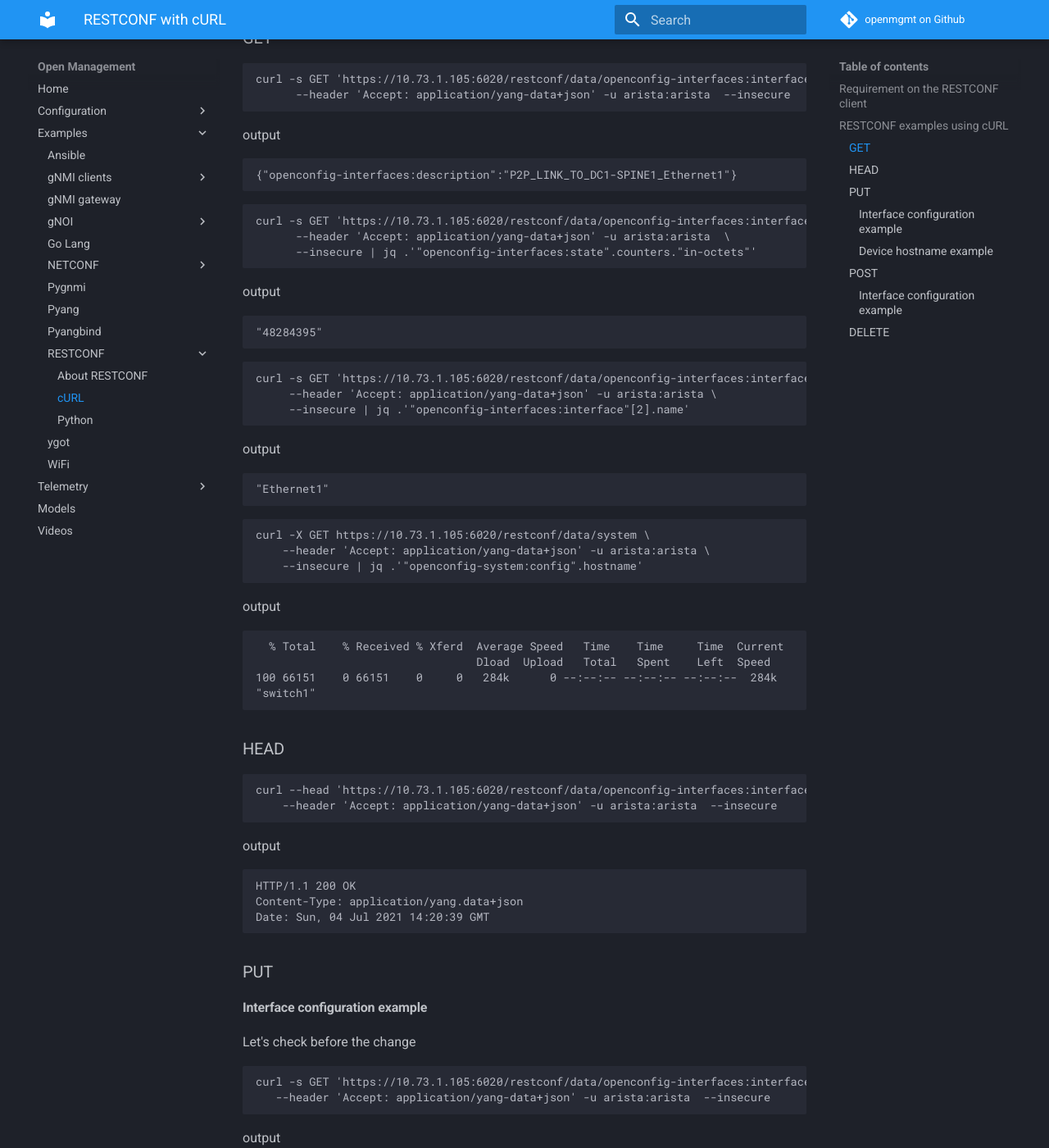
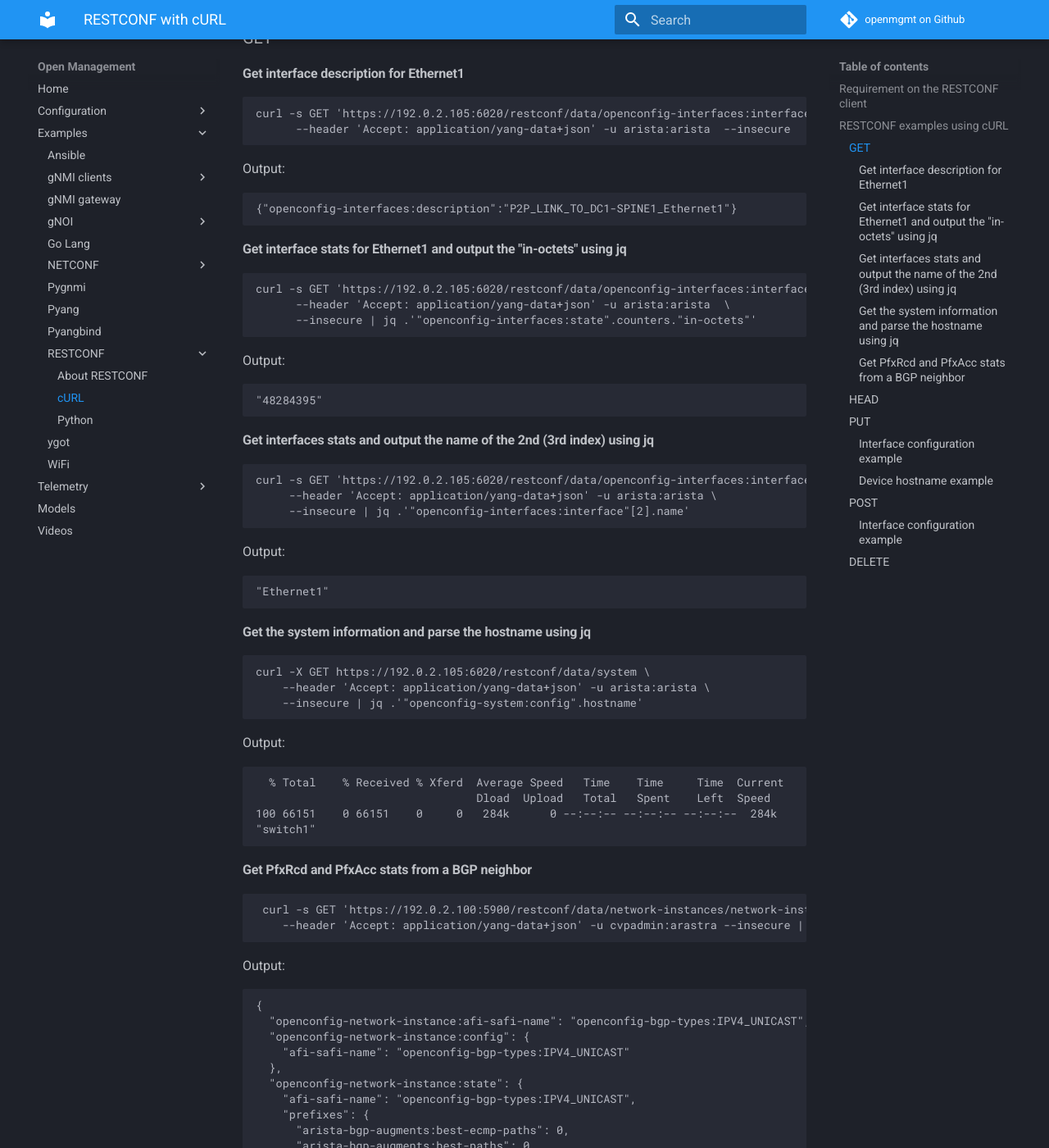
Before and after one commit to aristanetworks/openmgmt, an MkDocs documentation site: the page built from docs/examples/restconf/curl.md, in a window 1280 px wide and 1400 px high, scrolled down 369 px. Shown: the whole window at 82% size. Built offline with MkDocs 1.6.1 and Material for MkDocs 9.7.7, drawn with Linux system fonts in a browser that asks for light colours; comment, search, counter and statistics services are not loaded; some of the changed text lies outside the part shown.

Commit message:
examples: update restconf examples

````diff
--- a/docs/examples/restconf/curl.md
+++ b/docs/examples/restconf/curl.md
@@ -18,48 +18,56 @@
 
 ### GET
 
+#### Get interface description for Ethernet1
+
 ```shell
-curl -s GET 'https://10.73.1.105:6020/restconf/data/openconfig-interfaces:interfaces/interface=Ethernet1/config/description' \
+curl -s GET 'https://192.0.2.105:6020/restconf/data/openconfig-interfaces:interfaces/interface=Ethernet1/config/description' \
       --header 'Accept: application/yang-data+json' -u arista:arista  --insecure
 ```
 
-output
+Output:
 
 ```javascript
 {"openconfig-interfaces:description":"P2P_LINK_TO_DC1-SPINE1_Ethernet1"}
 ```
 
+#### Get interface stats for Ethernet1 and output the "in-octets" using jq
+
 ```shell
-curl -s GET 'https://10.73.1.105:6020/restconf/data/openconfig-interfaces:interfaces/interface=Ethernet1' \
+curl -s GET 'https://192.0.2.105:6020/restconf/data/openconfig-interfaces:interfaces/interface=Ethernet1' \
       --header 'Accept: application/yang-data+json' -u arista:arista  \
       --insecure | jq .'"openconfig-interfaces:state".counters."in-octets"'
 ```
 
-output
+Output:
 
 ```text
 "48284395"
 ```
 
+#### Get interfaces stats and output the name of the 2nd (3rd index) using jq
+
 ```shell
-curl -s GET 'https://10.73.1.105:6020/restconf/data/openconfig-interfaces:interfaces' \
+curl -s GET 'https://192.0.2.105:6020/restconf/data/openconfig-interfaces:interfaces' \
      --header 'Accept: application/yang-data+json' -u arista:arista \
      --insecure | jq .'"openconfig-interfaces:interface"[2].name'
 ```
 
-output
+Output:
 
 ```text
 "Ethernet1"
 ```
 
+#### Get the system information and parse the hostname using jq
+
 ```shell
-curl -X GET https://10.73.1.105:6020/restconf/data/system \
+curl -X GET https://192.0.2.105:6020/restconf/data/system \
     --header 'Accept: application/yang-data+json' -u arista:arista \
     --insecure | jq .'"openconfig-system:config".hostname'
 ```
 
-output
+Output:
 
 ```text
   % Total    % Received % Xferd  Average Speed   Time    Time     Time  Current
@@ -68,10 +76,56 @@
 "switch1"
 ```
 
+#### Get PfxRcd and PfxAcc stats from a BGP neighbor
+
+```shell
+ curl -s GET 'https://192.0.2.100:5900/restconf/data/network-instances/network-instance=default/protocols/protocol=BGP,BGP/bgp/neighbors/neighbor=192.0.2.21/afi-safis/afi-safi=IPV4_UNICAST' \
+    --header 'Accept: application/yang-data+json' -u cvpadmin:arastra --insecure | jq
+```
+
+Output:
+
+```shell
+{
+  "openconfig-network-instance:afi-safi-name": "openconfig-bgp-types:IPV4_UNICAST",
+  "openconfig-network-instance:config": {
+    "afi-safi-name": "openconfig-bgp-types:IPV4_UNICAST"
+  },
+  "openconfig-network-instance:state": {
+    "afi-safi-name": "openconfig-bgp-types:IPV4_UNICAST",
+    "prefixes": {
+      "arista-bgp-augments:best-ecmp-paths": 0,
+      "arista-bgp-augments:best-paths": 0,
+      "installed": 7,
+      "received": 7,
+      "sent": 7
+    }
+  }
+}
+```
+
+> NOTE: how the protocol has to have multiple keys, ie: `protocol=BGP,BGP`, in this case it's the `identifier` and
+> the `name` of the protocol, if we were to omit any of those on the switch side in the Octa/OpenConfig agent logs
+> we would see something like below:
+>
+> `handler.go:95] ERROR mismatch between number of keys in [identifier name] and values present [BGP]` or
+> if both would be omitted the error message would be:
+> `handler.go:95] ERROR failed to find key values after element "protocol" in "network-instances/network-instance=default/protocols/protocol`
+>
+> Tip: [pyang](../pyang/) can be useful to understand what keys each leaf requires, e.g:
+>
+>```shell
+> pyang openconfig-network-instance.yang -f tree --tree-depth=4 | tail -n 4
+>        |        ...
+>        +--rw protocols
+>           +--rw protocol* [identifier name]
+>                 ...
+>
+
 ### HEAD
 
 ```shell
-curl --head 'https://10.73.1.105:6020/restconf/data/openconfig-interfaces:interfaces/interface=Ethernet1' \
+curl --head 'https://192.0.2.105:6020/restconf/data/openconfig-interfaces:interfaces/interface=Ethernet1' \
     --header 'Accept: application/yang-data+json' -u arista:arista  --insecure
 ```
 
@@ -90,7 +144,7 @@
 Let's check before the change
 
 ```shell
-curl -s GET 'https://10.73.1.105:6020/restconf/data/openconfig-interfaces:interfaces/interface=Ethernet4/config' \
+curl -s GET 'https://192.0.2.105:6020/restconf/data/openconfig-interfaces:interfaces/interface=Ethernet4/config' \
    --header 'Accept: application/yang-data+json' -u arista:arista  --insecure
 ```
 
@@ -113,7 +167,7 @@
 ```
 
 ```shell
-curl -X PUT https://10.73.1.105:6020/restconf/data/openconfig-interfaces:interfaces/interface=Ethernet4/config \
+curl -X PUT https://192.0.2.105:6020/restconf/data/openconfig-interfaces:interfaces/interface=Ethernet4/config \
    -H 'Content-Type: application/json' -u arista:arista -d @interface.json  --insecure
 ```
 
@@ -126,7 +180,7 @@
 Let's verify after the change
 
 ```shell
-curl -s GET 'https://10.73.1.105:6020/restconf/data/openconfig-interfaces:interfaces/interface=Ethernet4/config' \
+curl -s GET 'https://192.0.2.105:6020/restconf/data/openconfig-interfaces:interfaces/interface=Ethernet4/config' \
    --header 'Accept: application/yang-data+json' -u arista:arista  --insecure
 ```
 
@@ -137,7 +191,7 @@
 ```
 
 ```shell
-curl -s GET 'https://10.73.1.105:6020/restconf/data/openconfig-interfaces:interfaces/interface=Ethernet4/config' \
+curl -s GET 'https://192.0.2.105:6020/restconf/data/openconfig-interfaces:interfaces/interface=Ethernet4/config' \
    --header 'Accept: application/yang-data+json' -u arista:arista  --insecure | jq .
 ```
 
@@ -161,7 +215,7 @@
 Let's check before the change
 
 ```shell
-curl -X GET https://10.73.1.105:6020/restconf/data/system/config \
+curl -X GET https://192.0.2.105:6020/restconf/data/system/config \
    --header 'Accept: application/yang-data+json' -u arista:arista  --insecure
 ```
 
@@ -172,7 +226,7 @@
 ```
 
 ```shell
-curl -X GET https://10.73.1.105:6020/restconf/data/system \
+curl -X GET https://192.0.2.105:6020/restconf/data/system \
    --header 'Accept: application/yang-data+json' -u arista:arista \
    --insecure | jq .'"openconfig-system:config".hostname'
 ```
@@ -187,7 +241,7 @@
 ```
 
 ```shell
-curl -X PUT https://10.73.1.105:6020/restconf/data/system/config \
+curl -X PUT https://192.0.2.105:6020/restconf/data/system/config \
       -H 'Content-Type: application/json' -u arista:arista \
       -d '{"openconfig-system:hostname":"test"}'  --insecure
 ```
@@ -201,7 +255,7 @@
 Let's verify after the change
 
 ```shell
-curl -X GET https://10.73.1.105:6020/restconf/data/system/config \
+curl -X GET https://192.0.2.105:6020/restconf/data/system/config \
       --header 'Accept: application/yang-data+json' -u arista:arista  --insecure
 ```
 
@@ -218,7 +272,7 @@
 Let's check before the change
 
 ```shell
-curl -s GET 'https://10.73.1.105:6020/restconf/data/openconfig-interfaces:interfaces/interface=Ethernet4' \
+curl -s GET 'https://192.0.2.105:6020/restconf/data/openconfig-interfaces:interfaces/interface=Ethernet4' \
    --header 'Accept: application/yang-data+json' -u arista:arista \
    --insecure | jq .'"openconfig-interfaces:config"'
 ```
@@ -239,7 +293,7 @@
 ```
 
 ```shell
-curl -X POST https://10.73.1.105:6020/restconf/data/openconfig-interfaces:interfaces/interface=Ethernet4/config \
+curl -X POST https://192.0.2.105:6020/restconf/data/openconfig-interfaces:interfaces/interface=Ethernet4/config \
    -H 'Content-Type: application/json' -u arista:arista \
    -d '{"openconfig-interfaces:description":"restconf_test"}' --insecure
 ```
@@ -251,7 +305,7 @@
 ```
 
 ```shell
-curl -X POST https://10.73.1.105:6020/restconf/data/openconfig-interfaces:interfaces/interface=Ethernet4/config \
+curl -X POST https://192.0.2.105:6020/restconf/data/openconfig-interfaces:interfaces/interface=Ethernet4/config \
     -H 'Content-Type: application/json' -u arista:arista \
     -d '{"openconfig-interfaces:enabled":false}'  --insecure
 ```
@@ -265,7 +319,7 @@
 Let's verify after the change
 
 ```shell
-curl -s GET 'https://10.73.1.105:6020/restconf/data/openconfig-interfaces:interfaces/interface=Ethernet4' \
+curl -s GET 'https://192.0.2.105:6020/restconf/data/openconfig-interfaces:interfaces/interface=Ethernet4' \
    --header 'Accept: application/yang-data+json' -u arista:arista \
    --insecure | jq .'"openconfig-interfaces:config".description'
 ```
@@ -277,7 +331,7 @@
 ```
 
 ```shell
-curl -s GET 'https://10.73.1.105:6020/restconf/data/openconfig-interfaces:interfaces/interface=Ethernet4' \
+curl -s GET 'https://192.0.2.105:6020/restconf/data/openconfig-interfaces:interfaces/interface=Ethernet4' \
    --header 'Accept: application/yang-data+json' \
    -u arista:arista  --insecure | jq .'"openconfig-interfaces:config"'
 ```
@@ -302,7 +356,7 @@
 Let's check before the change
 
 ```shell
-curl -s GET 'https://10.73.1.105:6020/restconf/data/ietf-interfaces:interfaces/interface=Loopback100' \
+curl -s GET 'https://192.0.2.105:6020/restconf/data/ietf-interfaces:interfaces/interface=Loopback100' \
       --header 'Accept: application/yang-data+json' -u arista:arista  --insecure
 ```
 
@@ -313,6 +367,6 @@
 ```
 
 ```shell
-curl -X DELETE https://10.73.1.105:6020/restconf/data/ietf-interfaces:interfaces/interface=Loopback100 \
+curl -X DELETE https://192.0.2.105:6020/restconf/data/ietf-interfaces:interfaces/interface=Loopback100 \
     -u arista:arista  --insecure
 ```
````
